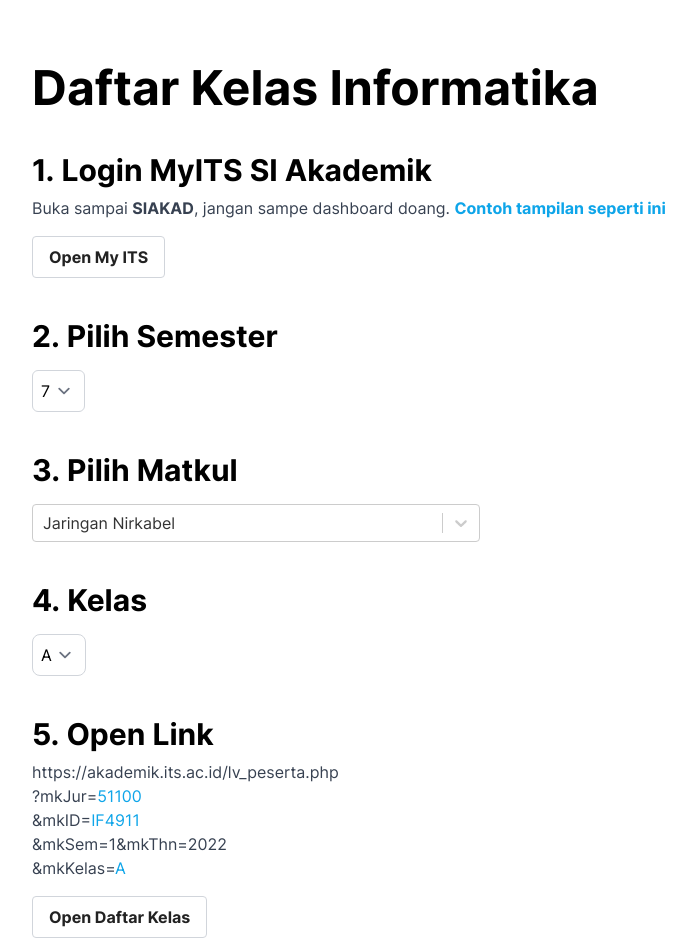
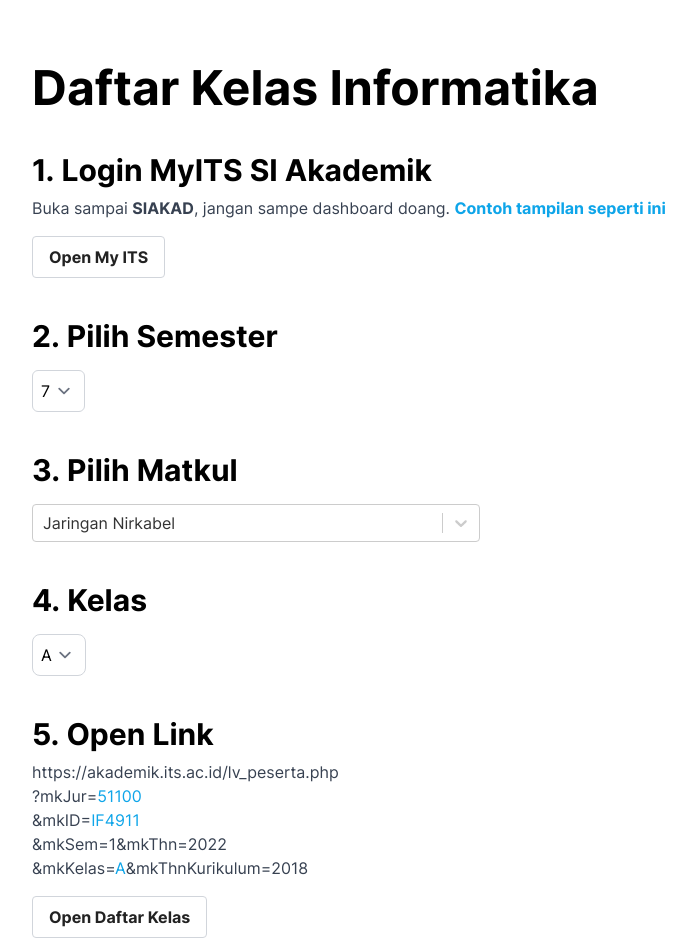
Before and after one commit to theodorusclarence/its-class-helper, a Next.js app: page / in a window 1280 px wide. Shown: the top 952 px of the page, without its empty margins (58-754 px from the left). Built offline with nearby package versions, Linux system fonts and the light colour scheme.

Commit message:
fix: url cant be opened curriculum

```diff
--- a/src/pages/index.tsx
+++ b/src/pages/index.tsx
@@ -119,13 +119,14 @@
                 {'&'}
                 mkKelas=
                 <span className='text-primary-400'>{kelas.toUpperCase()}</span>
+                {'&mkThnKurikulum=2018'}
               </p>
 
               <ButtonLink
                 variant='secondary'
                 href={`https://akademik.its.ac.id/lv_peserta.php?mkJur=${matkul?.mkjur}&mkID=${
                   matkul?.kode
-                }&mkSem=${mkSemester}&mkThn=${mkYear}&mkKelas=${kelas.toUpperCase()}`}
+                }&mkSem=${mkSemester}&mkThn=${mkYear}&mkKelas=${kelas.toUpperCase()}&mkThnKurikulum=2018`}
               >
                 Open Daftar Kelas
               </ButtonLink>
```
